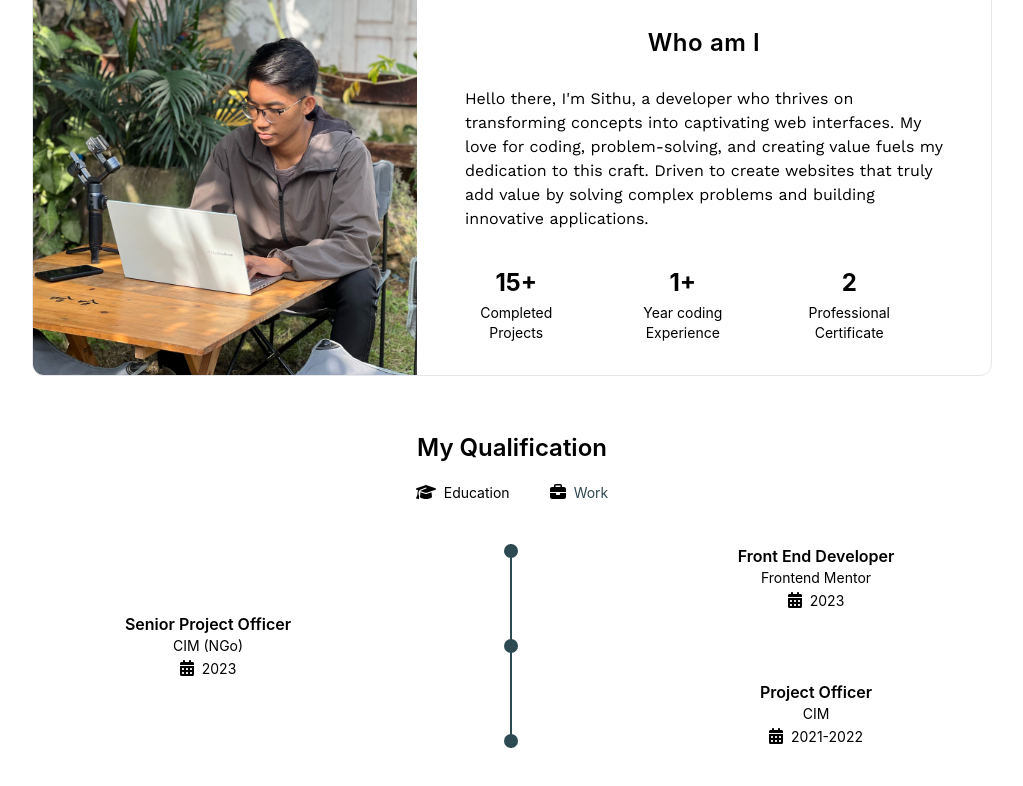
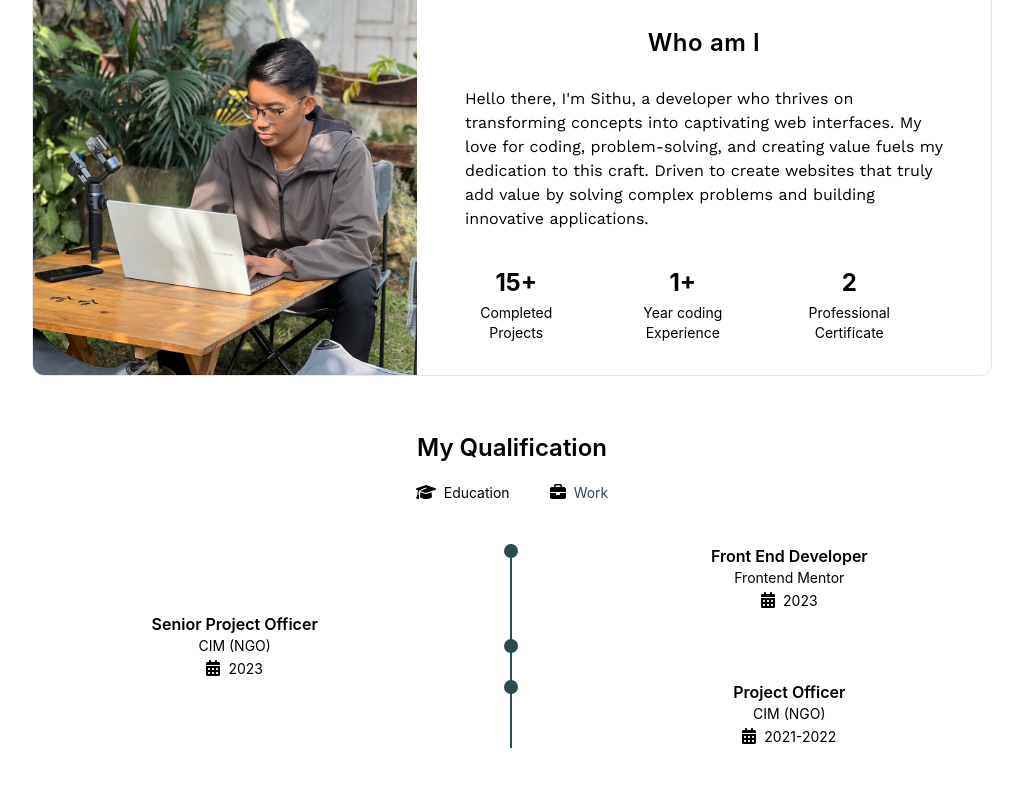
Before and after one commit to Sithu-Aung-Khant/Devfolio_01, a React (Vite) app: page / in a window 1280 px wide. Both pictures are taken after a click on the element "Work". Shown: the part 718-1504 px from the top of the page, without its empty margins (128-1151 px from the left). Built offline with nearby package versions, Linux system fonts and the light colour scheme.

Commit message:
refactor: WorkTab Component

```diff
--- a/src/components/main/Qualification.jsx
+++ b/src/components/main/Qualification.jsx
@@ -1,11 +1,16 @@
 import React, { useState } from 'react';
 import { FontAwesomeIcon } from '@fortawesome/react-fontawesome';
 import EduTab from './tabs/EduTab';
+import WorkTab from './tabs/WorkTab';
 import {
   faGraduationCap,
   faBriefcase,
-  faCalendarDays,
 } from '@fortawesome/free-solid-svg-icons';
+
+const qualificationTabs = [
+  { icon: faGraduationCap, text: 'Education' },
+  { icon: faBriefcase, text: 'Work' },
+];
 
 const Qualification = () => {
   const [activeTab, setActiveTab] = useState('education');
@@ -21,7 +26,6 @@ const Qualification = () => {
     >
       <div className=" m-6">
         <div className="text-2xl font-semibold py-4">My Qualification</div>
-
         {/* QUALIFICATION TABS */}
         <div className="flex justify-center gap-10">
           {qualificationTabs.map((item, index) => (
@@ -45,83 +49,13 @@ const Qualification = () => {
         {/* EDUCATION */}
         {activeTab === 'education' && (
           <div id="education" className=" px-4 py-8 md:p-10">
-            <div className="grid grid-cos-3">
-              <EduTab />
-            </div>
+            <EduTab />
           </div>
         )}
-        {/* {activeTab === 'education' && (
-          <div id="education" className=" px-4 py-8 md:p-10">
-            <div className="qua_1 grid grid-cols-3">
-              <div className="">
-                <div className="font-semibold">
-                  JS DataStructures & Algorithms
-                </div>
-                <div className="text-sm">freeCodeCamp</div>
-                <FontAwesomeIcon icon={faCalendarDays} />
-                <span className="text-sm pl-2">2023</span>
-              </div>
-              <DottedLine />
-            </div>
-            <div className="qua_2 grid grid-cols-3">
-              <DottedLine align="center" />
-              <div className="">
-                <div className="font-semibold">Responsive Web Design</div>
-                <div className="text-sm">freeCodeCamp</div>
-                <FontAwesomeIcon icon={faCalendarDays} />
-                <span className="text-sm pl-2">2023</span>
-              </div>
-            </div>
-            <div className="qua_3 grid grid-cols-3">
-              <div className="">
-                <div className="font-semibold">Civil Engineering</div>
-                <div className="text-sm">Lashio Technological University</div>
-                <FontAwesomeIcon icon={faCalendarDays} />
-                <span className="text-sm pl-2">2016-2019</span>
-              </div>
-              <DottedLine align="end" />
-            </div>
-          </div>
-        )} */}
         {/* WORK  */}
         {activeTab === 'work' && (
-          <div id="work" className="mt-10">
-            <div className="qua_1 grid grid-cols-3">
-              <div className="col-start-2 flex justify-center">
-                <div className="circle  size-3.5 rounded-full bg-green"></div>
-                <div className="line h-full w-0.5 bg-green transform -translate-x-2"></div>
-              </div>
-              <div className="">
-                <div className="font-semibold">Front End Developer</div>
-                <div className="text-sm">Frontend Mentor</div>
-                <FontAwesomeIcon icon={faCalendarDays} />
-                <span className="text-sm pl-2">2023</span>
-              </div>
-            </div>
-            <div className="qua_2 grid grid-cols-3">
-              <div className="">
-                <div className="font-semibold">Senior Project Officer</div>
-                <div className="text-sm">CIM (NGo)</div>
-                <FontAwesomeIcon icon={faCalendarDays} />
-                <span className="text-sm pl-2">2023</span>
-              </div>
-              <div className="col-start-2 flex justify-center items-center">
-                <div className="circle  size-3.5 rounded-full bg-green"></div>
-                <div className="line h-full w-0.5 bg-green transform -translate-x-2"></div>
-              </div>
-            </div>
-            <div className="qua_3 grid grid-cols-3">
-              <div className="col-start-2 flex justify-center items-end">
-                <div className="circle  size-3.5 rounded-full bg-green"></div>
-                <div className="line h-full w-0.5 bg-green transform -translate-x-2"></div>
-              </div>
-              <div className="">
-                <div className="font-semibold">Project Officer</div>
-                <div className="text-sm">CIM</div>
-                <FontAwesomeIcon icon={faCalendarDays} />
-                <span className="text-sm pl-2">2021-2022</span>
-              </div>
-            </div>
+          <div id="work" className="px-4 py-8 md:p-10">
+            <WorkTab />
           </div>
         )}
       </div>
@@ -129,9 +63,4 @@ const Qualification = () => {
   );
 };
 
-const qualificationTabs = [
-  { icon: faGraduationCap, text: 'Education' },
-  { icon: faBriefcase, text: 'Work' },
-];
-
 export default Qualification;
--- a/src/components/main/tabs/EduTab.jsx
+++ b/src/components/main/tabs/EduTab.jsx
@@ -1,4 +1,3 @@
-import React from 'react';
 import DottedLine from './DottedLine';
 import Content from './Content';
 
--- a/src/components/main/tabs/WorkTab.jsx
+++ b/src/components/main/tabs/WorkTab.jsx
@@ -0,0 +1,41 @@
+import DottedLine from './DottedLine';
+import Content from './Content';
+
+const Entries = [
+  {
+    title: 'Front End Developer',
+    institution: 'Frontend Mentor',
+    date: '2023',
+  },
+  {
+    title: 'Senior Project Officer',
+    institution: 'CIM (NGO)',
+    date: '2023',
+  },
+  {
+    title: 'Project Officer',
+    institution: 'CIM (NGO)',
+    date: '2021-2022',
+  },
+];
+
+const WorkTab = () => {
+  return (
+    <>
+      <div className="grid grid-cols-3">
+        <DottedLine align="start" />
+        <Content entry={Entries[0]} />
+      </div>
+      <div className="grid grid-cols-3">
+        <Content entry={Entries[1]} />
+        <DottedLine align="center" />
+      </div>
+      <div className="grid grid-cols-3">
+        <DottedLine align="end" />
+        <Content entry={Entries[2]} />
+      </div>
+    </>
+  );
+};
+
+export default WorkTab;
```
Also changed, not shown: 1 other file (tests, documents, lock files or other folders).
